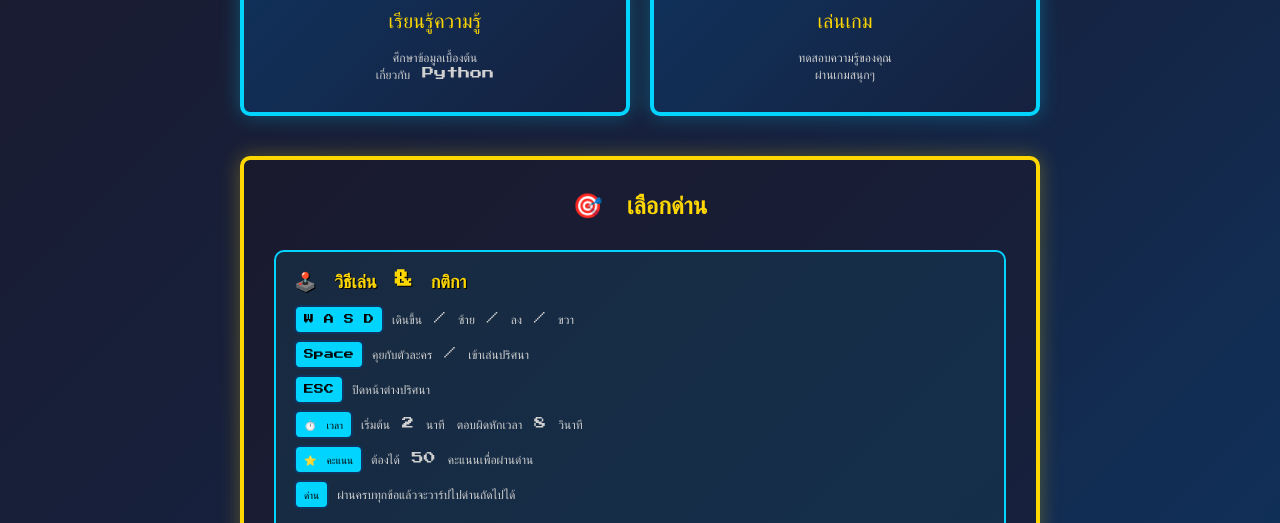
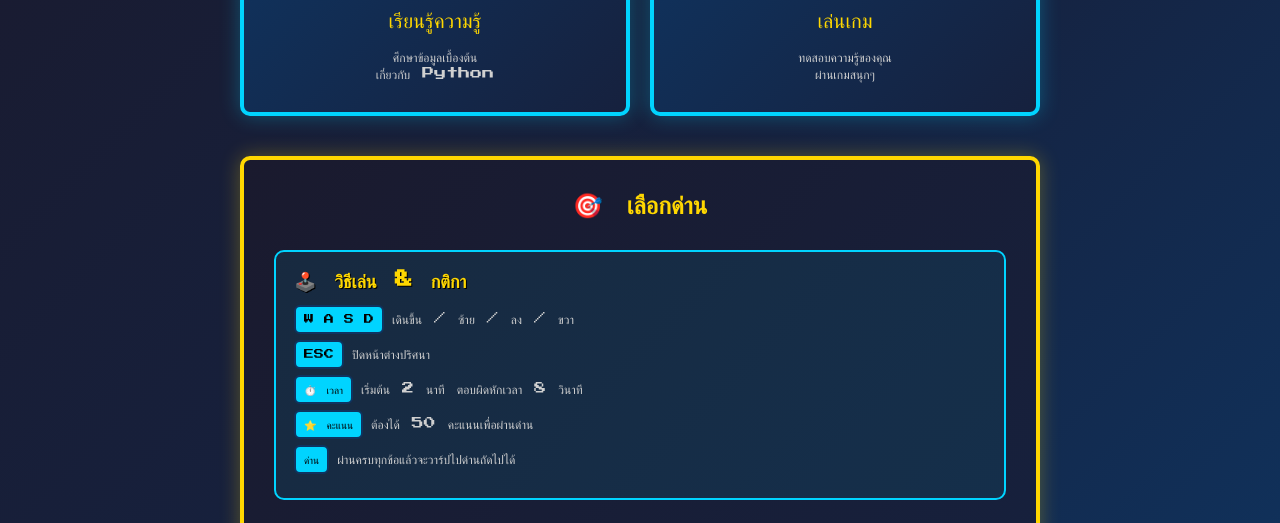
Before and after one commit to Bantita-N/cpe386, a plain HTML site: page game-1/start.html in a window 1280 px wide. Shown: the part 265-788 px from the top of the page. Drawn offline with Linux system fonts and the light colour scheme.

Commit message:
update game-1/start.html

```diff
--- a/game-1/start.html
+++ b/game-1/start.html
@@ -215,7 +215,6 @@
         <h3 class="guide-title">🕹️ วิธีเล่น & กติกา</h3>
         <ul class="guide-list">
           <li><span class="badge">W A S D</span>เดินขึ้น / ซ้าย / ลง / ขวา</li>
-          <li><span class="badge">Space</span>คุยกับตัวละคร / เข้าเล่นปริศนา</li>
           <li><span class="badge">ESC</span>ปิดหน้าต่างปริศนา</li>
           <li><span class="badge">⏱️ เวลา</span>เริ่มต้น 2 นาที ตอบผิดหักเวลา 8 วินาที</li>
           <li><span class="badge">⭐ คะแนน</span>ต้องได้ 50 คะแนนเพื่อผ่านด่าน</li>
```
